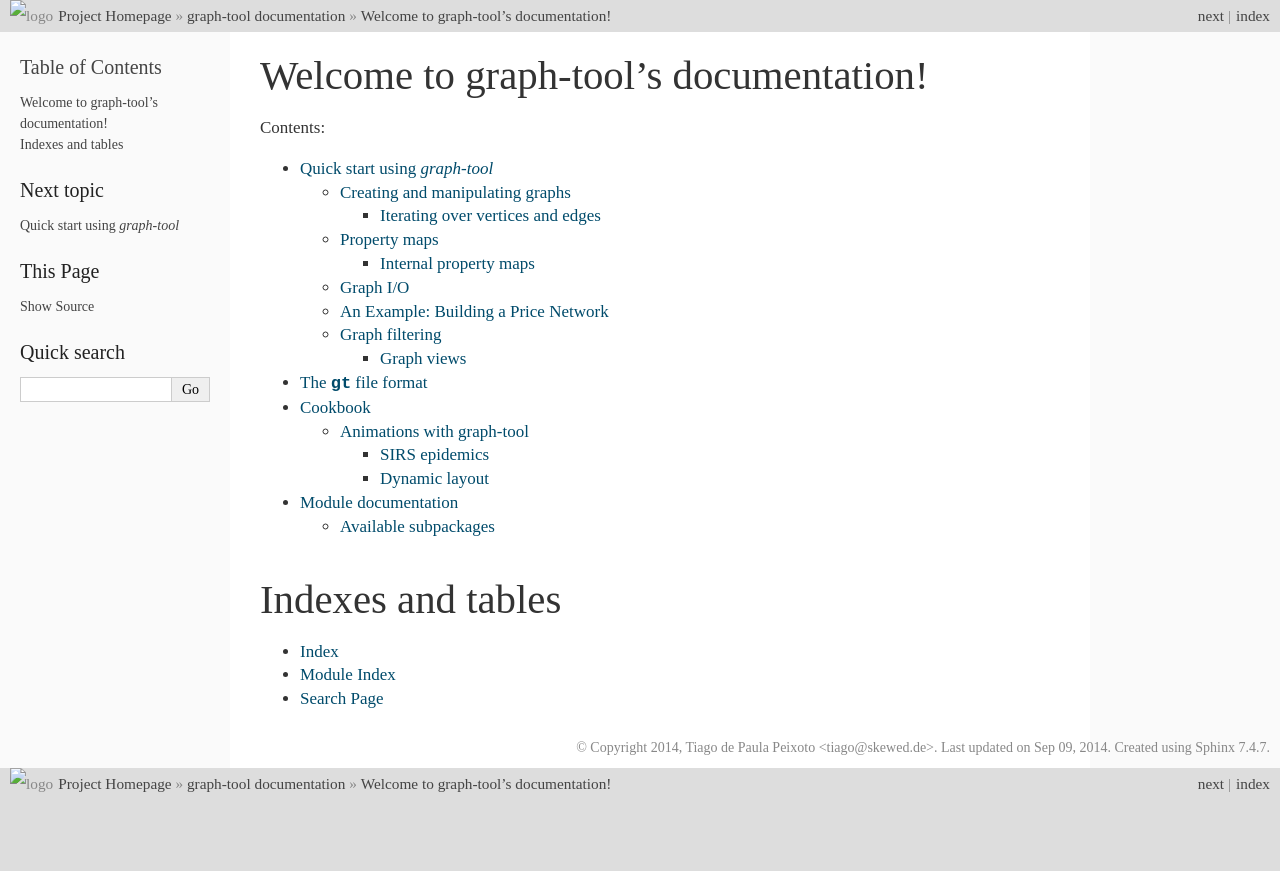
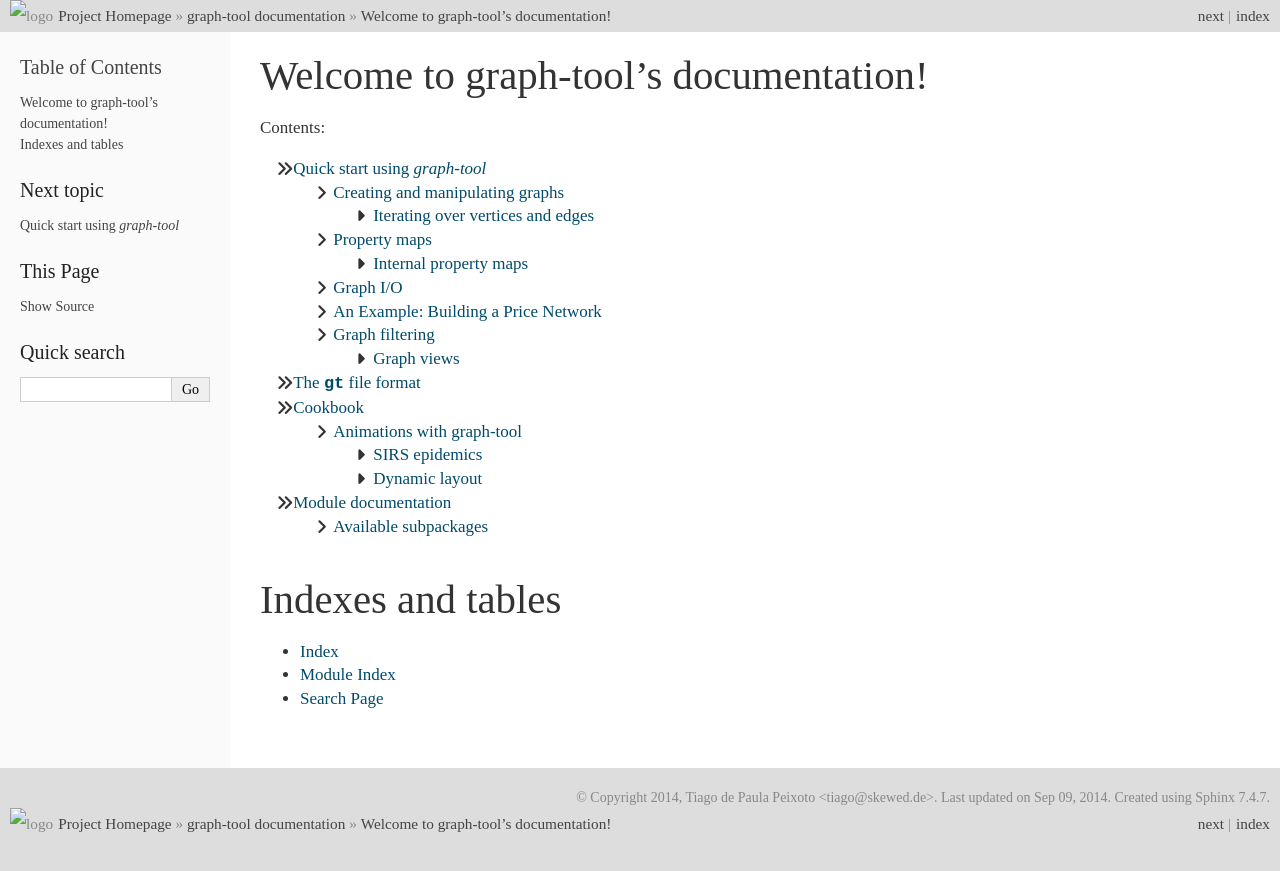
Before and after one commit to antmd/graph-tool, a Sphinx documentation site: the page built from doc/index.rst, in a window 1280 px wide. Shown: the top 871 px of the page. Built offline with Sphinx 7.4.7, drawn with Linux system fonts in a browser that asks for light colours; nearby versions of some CDN libraries; some web fonts are replaced; library files that are not in the unit come from our copies; the version number could not be read and is left out.

Commit message:
Stylistic changes to the documentation

```diff
--- a/doc/gt_theme/static/flasky.css
+++ b/doc/gt_theme/static/flasky.css
@@ -14,6 +14,8 @@
 /* webfonts */
 @import url("//fonts.googleapis.com/css?family=Droid+Serif:400,400italic,700,700italic|Droid+Sans+Mono");
 
+@import url("./font-awesome-4.2.0/css/font-awesome.css");
+
 /* -- page layout ----------------------------------------------------------- */
 body {
     font-family: 'Droid Serif', serif;
@@ -26,6 +28,7 @@
 
 div.document {
     background: #fafafa;
+    margin-bottom: 40px;
 }
 
 div.documentwrapper {
@@ -46,6 +49,7 @@
     color: #333333;
     padding: 0 30px 30px 30px;
     min-height: 34em;
+    max-width: 60em;
 }
 
 img.floatingflask {
@@ -56,7 +60,7 @@
 div.footer {
     position: absolute;
     right: 0;
-    margin-top: -70px;
+    margin-top: -60px;
     text-align: right;
     color: #888;
     padding: 10px;
@@ -197,19 +201,29 @@
 
 div.admonition {
     background: #fafafa;
-    margin: 20px -30px;
-    padding: 10px 30px;
-    border-top: 1px solid #ccc;
-    border-bottom: 1px solid #ccc;
+    /*margin: 20px -30px;*/
+    padding: 0px 12px 12px 12px;
+    /* line-height: 24px; */
+    margin-bottom: 24px;
+    margin-top: 12px;
+    /* padding: 10px 30px; */
+    /* border-top: 1px solid #ccc; */
+    /* border-bottom: 1px solid #ccc; */
 }
 
 div.admonition p.admonition-title {
     font-family: 'Droid Serif', serif;
     font-weight: normal;
     font-size: 24px;
-    margin: 0 0 10px 0;
-    padding: 0;
+    /* margin: 0 0 10px 0; */
+    /* padding: 0; */
     line-height: 1;
+
+    display: block;
+    color: #FFF;
+    margin: -12px -12px 12px;
+    padding: 6px 12px;
+
 }
 
 div.admonition p.last {
@@ -225,9 +239,13 @@
 }
 
 div.note {
-    background-color: #eee;
-    border: 1px solid #ccc;
+    background: none repeat scroll 0% 0% #E7F2FA;
 }
+
+div.note p.first.admonition-title {
+    background: none repeat scroll 0% 0% #6AB0DE;
+}
+
 
 div.seealso {
     background-color: #ffc;
@@ -239,16 +257,33 @@
 }
 
 div.warning {
-    background-color: #ffe4e4;
-    border: 1px solid #f66;
+    background: none repeat scroll 0% 0% #FFEDCC;
 }
 
-p.admonition-title {
-    display: inline;
+div.warning p.first.admonition-title {
+    background: none repeat scroll 0% 0% #F0B37E;
 }
 
-p.admonition-title:after {
-    content: ":";
+/* p.admonition-title { */
+/*     display: inline; */
+/* } */
+
+/* p.admonition-title:after { */
+/*     content: ":"; */
+/* } */
+
+p.admonition-title:before {
+    content: "\f06a ";
+    margin-right: 6px;
+    font-family: "FontAwesome";
+}
+
+div.seealso p.first.admonition-title {
+    color: inherit;
+}
+
+div.seealso p.admonition-title:before {
+    content: none;
 }
 
 pre, tt {
@@ -321,14 +356,13 @@
 }
 
 dl.function, dl.class, dl.exception {
-    border-top-style: solid;
-    border-top-width: 5px;
-    padding-top: 1em;
+    border-top: 3px solid #6AB0DE;
+    /* padding-top: 1em; */
     clear: both;
 }
 
 dl.function dt, dl.class dt, dl.exception dt{
-    background-color: #EFEFEF;
+    background-color: #E7F2FA;
 }
 
 dl.docutils dt {
@@ -367,3 +401,33 @@
 /* a:hover tt { */
 /*     background: #EEE; */
 /* } */
+
+.toctree-wrapper ul
+{
+    list-style-type: none;
+}
+
+ul li.toctree-l1 {
+    text-indent: -1.4em;
+}
+
+ul li.toctree-l1:before {
+    font-family: "FontAwesome";
+    content: "\f101";
+    float: left;
+    width: 1em;
+}
+
+ul li ul li.toctree-l2:before {
+    font-family: "FontAwesome";
+    content: "\f105";
+    float: left;
+    width: 1em;
+}
+
+ul li ul li ul li.toctree-l3:before {
+    font-family: "FontAwesome";
+    content: "\f0da";
+    float: left;
+    width: 1em;
+}
--- a/doc/gt_theme/static/gt_style.css
+++ b/doc/gt_theme/static/gt_style.css
@@ -3,6 +3,7 @@
 table.docutils {
     margin-left:1em;
     margin-right:1em;
+    border: 0px;
 }
 
 table.docutils td {
@@ -17,9 +18,28 @@
 }
 
 table.docutils td.field-body  {
-    border-left: 1px solid #BBBBBB !important;
+    border-left: 2px solid #E7F2FA !important;
     border-collapse: separate !important;
     padding-left: 1em;
+}
+
+table.docutils tbody tr:nth-child(odd) {
+    background-color:#EFEFEF
+}
+
+table.docutils.field-list tbody tr:nth-child(odd) {
+
+    background-color: inherit;
+}
+
+table.docutils.citation tbody tr:nth-child(odd) {
+
+    background-color: inherit;
+}
+
+table.docutils td, table.docutils tr, table.docutils th {
+    border: 0px;
+    padding-left: 0.5em;
 }
 
 table.docutils.citation
@@ -27,6 +47,7 @@
     margin-left: 0;
     margin-right: 0;
 }
+
 
 /* stupid workaround to hide ugly c++ signature stuff from sphinx*/
 /* dl.function dl.docutils dl.last { */
@@ -61,6 +82,10 @@
    clear: both;
 }
 
+table.docutils {
+    box-shadow: none;
+}
+
 table.docutils td {
     padding-left: 0.5em;
 }
@@ -69,6 +94,10 @@
     -moz-box-shadow: None;
     border: 0px;
     padding: 0.25em 0.7em;
+}
+
+table.citation td.label {
+    width: 8em;
 }
 
 .container.sec-title {
@@ -81,16 +110,16 @@
     padding-bottom: 0.2em;
 }
 
-div.admonition {
-    margin-left: auto;
-    margin-right: auto;
-    padding-left: 1em;
-    width: 80%;
-}
+/* div.admonition { */
+/*     margin-left: auto; */
+/*     margin-right: auto; */
+/*     padding-left: 1em; */
+/*     width: 80%; */
+/* } */
 
-div.admonition p.admonition-title + p {
-    margin-top: 0.5em;
-}
+/* div.admonition p.admonition-title + p { */
+/*     margin-top: 0.5em; */
+/* } */
 
 div.seealso {
     margin-left: 0;
@@ -111,4 +140,5 @@
 pre {
     margin-left: 0;
     padding-left: 1em;
+    margin-right: 0px;
 }
--- a/doc/pyenv.py
+++ b/doc/pyenv.py
@@ -2,8 +2,8 @@
 from matplotlib import rcParams
 
 font_size=14
-rcParams["backend"] = "Cairo"
-rcParams["figure.figsize"] = (6,6)
+rcParams["backend"] = "PDF"
+rcParams["figure.figsize"] = (4, 3)
 rcParams["font.family"] = "Serif"
 rcParams["font.serif"] = ["Palatino"]
 rcParams["font.size"] = font_size
@@ -19,6 +19,8 @@
 rcParams["figure.subplot.top"] = 0.95
 rcParams["figure.subplot.left"] = 0.2
 rcParams["figure.subplot.bottom"] = 0.2
+
+rcParams["image.cmap"] = "hot"
 
 rcParams["text.usetex"] = True
 
```
Also changed, not shown: doc/quickstart.rst (+4 -4 lines), 1 other file.
